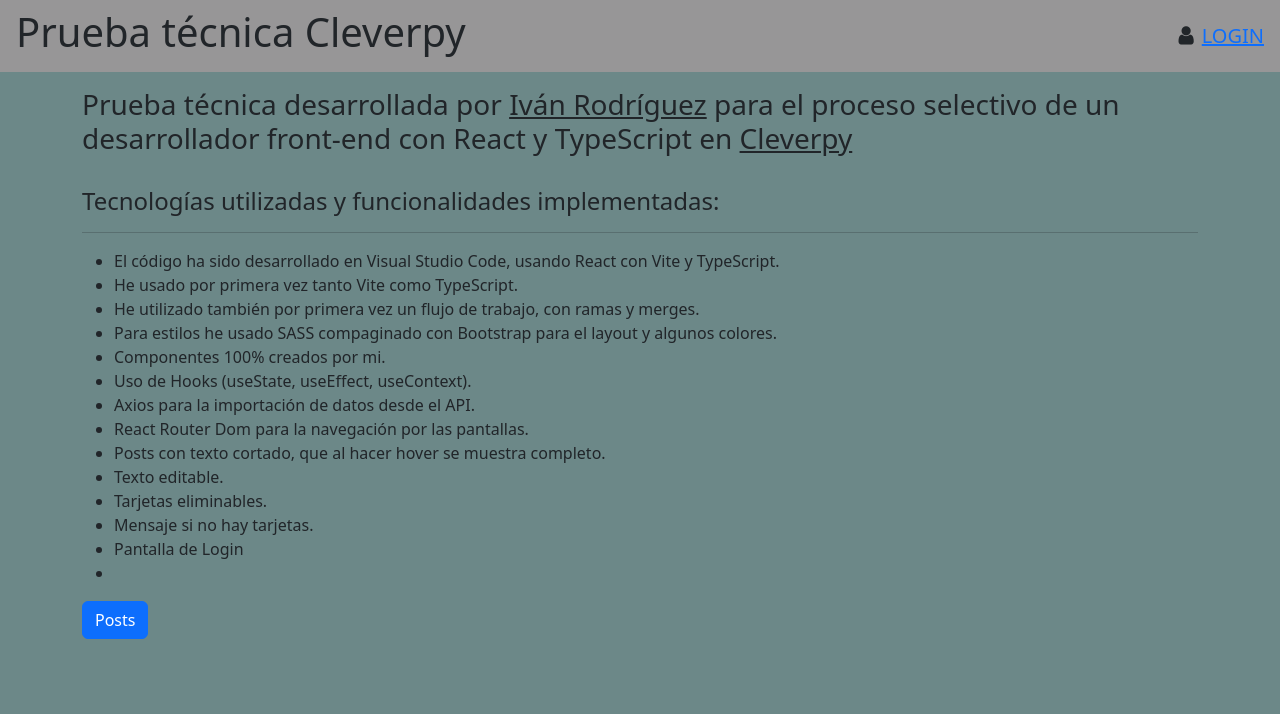
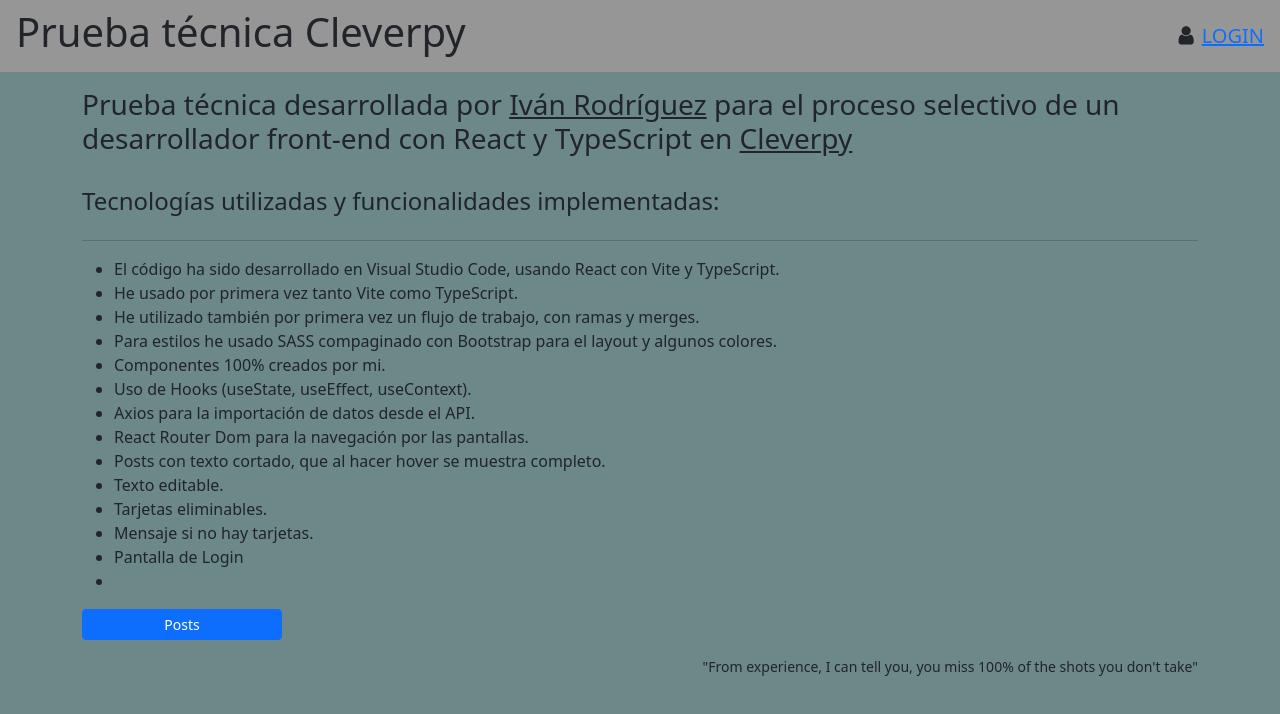
Before and after one commit to areantbd/frontend-cleverpy, a React (Vite) app in the folder frontend-cleverpy/: page / in a window 1280 px wide. Shown: the top 714 px of the page. Built offline with nearby package versions, Linux system fonts and the light colour scheme.

Commit message:
styles, minor

```diff
--- a/frontend-cleverpy/src/screens/MainScreen.tsx
+++ b/frontend-cleverpy/src/screens/MainScreen.tsx
@@ -2,7 +2,7 @@
 
 function MainScreen() {
   return (
-    <div className="container mt-3">
+    <div className="container mt-3 d-flex flex-column">
       <h3>Prueba técnica desarrollada por <a className="text-dark" href="https://github.com/areantbd" target="_blank">Iván Rodríguez</a> para el proceso selectivo de un desarrollador front-end con React y TypeScript en <a className="text-dark" href="https://cleverpy.com/" target="_blank">Cleverpy</a></h3>
       <br />
       <h4>Tecnologías utilizadas y funcionalidades implementadas:</h4>
@@ -23,7 +23,8 @@
         <li>Pantalla de Login</li>
         <li></li>
       </ul>
-      <Link to={'/posts'} className="btn btn-primary">Posts</Link>
+      <Link to={'/posts'} className="btn btn-primary btn-sm d-inline" style={{maxWidth: 200}} >Posts</Link>
+      <small className="d-block text-end mb-2 fw-lighter mt-3 ms-auto" >"From experience, I can tell you, you miss 100% of the shots you don't take"</small>
     </div>
   )
 }
```
